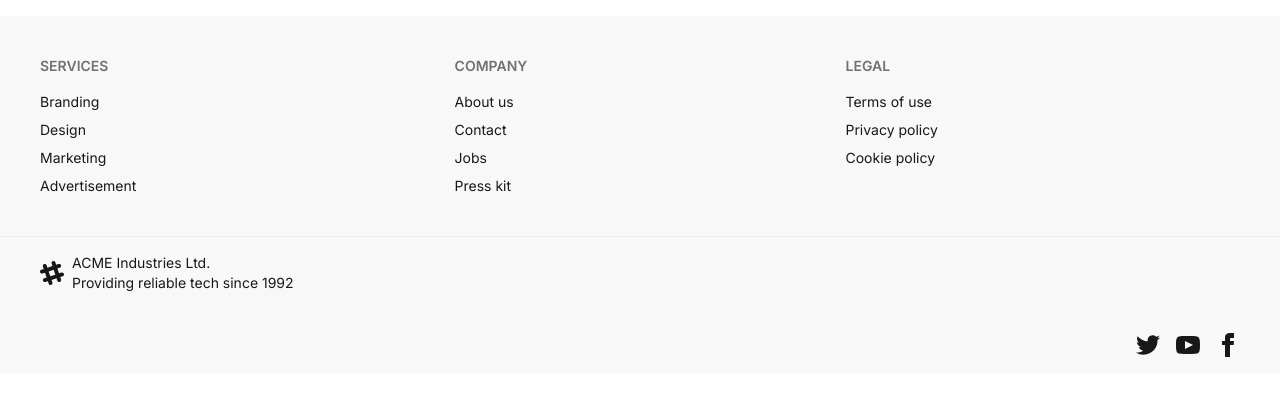
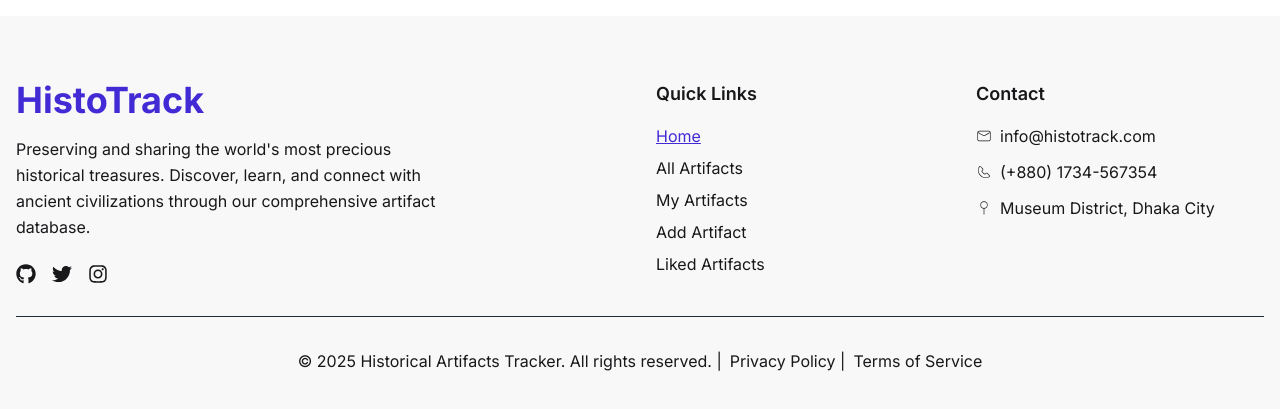
Before and after one commit to md-zeon/histo-track-client, a React (Vite) app: page / in a window 1280 px wide. Shown: the part 849-1258 px from the top of the page. Before the commit the page ends 1222 px from the top, so only its background shows below. Built offline with nearby package versions, Linux system fonts and the light colour scheme; no server answers.

Commit message:
Updated Footer

```diff
--- a/src/components/Footer.jsx
+++ b/src/components/Footer.jsx
@@ -1,85 +1,133 @@
+import { CiMail, CiMapPin, CiPhone } from "react-icons/ci";
+import { FaGithub, FaInstagram, FaTwitter } from "react-icons/fa";
+import { NavLink } from "react-router";
 
 const Footer = () => {
 	return (
 		<div>
-			<footer className='footer sm:footer-horizontal bg-base-200 text-base-content p-10'>
-				<nav>
-					<h6 className='footer-title'>Services</h6>
-					<a className='link link-hover'>Branding</a>
-					<a className='link link-hover'>Design</a>
-					<a className='link link-hover'>Marketing</a>
-					<a className='link link-hover'>Advertisement</a>
-				</nav>
-				<nav>
-					<h6 className='footer-title'>Company</h6>
-					<a className='link link-hover'>About us</a>
-					<a className='link link-hover'>Contact</a>
-					<a className='link link-hover'>Jobs</a>
-					<a className='link link-hover'>Press kit</a>
-				</nav>
-				<nav>
-					<h6 className='footer-title'>Legal</h6>
-					<a className='link link-hover'>Terms of use</a>
-					<a className='link link-hover'>Privacy policy</a>
-					<a className='link link-hover'>Cookie policy</a>
-				</nav>
-			</footer>
-			<footer className='footer bg-base-200 text-base-content border-base-300 border-t px-10 py-4'>
-				<aside className='grid-flow-col items-center'>
-					<svg
-						width='24'
-						height='24'
-						viewBox='0 0 24 24'
-						xmlns='http://www.w3.org/2000/svg'
-						fillRule='evenodd'
-						clipRule='evenodd'
-						className='fill-current'
-					>
-						<path d='M22.672 15.226l-2.432.811.841 2.515c.33 1.019-.209 2.127-1.23 2.456-1.15.325-2.148-.321-2.463-1.226l-.84-2.518-5.013 1.677.84 2.517c.391 1.203-.434 2.542-1.831 2.542-.88 0-1.601-.564-1.86-1.314l-.842-2.516-2.431.809c-1.135.328-2.145-.317-2.463-1.229-.329-1.018.211-2.127 1.231-2.456l2.432-.809-1.621-4.823-2.432.808c-1.355.384-2.558-.59-2.558-1.839 0-.817.509-1.582 1.327-1.846l2.433-.809-.842-2.515c-.33-1.02.211-2.129 1.232-2.458 1.02-.329 2.13.209 2.461 1.229l.842 2.515 5.011-1.677-.839-2.517c-.403-1.238.484-2.553 1.843-2.553.819 0 1.585.509 1.85 1.326l.841 2.517 2.431-.81c1.02-.33 2.131.211 2.461 1.229.332 1.018-.21 2.126-1.23 2.456l-2.433.809 1.622 4.823 2.433-.809c1.242-.401 2.557.484 2.557 1.838 0 .819-.51 1.583-1.328 1.847m-8.992-6.428l-5.01 1.675 1.619 4.828 5.011-1.674-1.62-4.829z'></path>
-					</svg>
-					<p>
-						ACME Industries Ltd.
-						<br />
-						Providing reliable tech since 1992
-					</p>
-				</aside>
-				<nav className='md:place-self-center md:justify-self-end'>
-					<div className='grid grid-flow-col gap-4'>
-						<a>
-							<svg
-								xmlns='http://www.w3.org/2000/svg'
-								width='24'
-								height='24'
-								viewBox='0 0 24 24'
-								className='fill-current'
+			<footer className='bg-base-200 text-base-content py-16'>
+				<div className='container mx-auto px-4'>
+					<div className='grid grid-cols-1 md:grid-cols-4 gap-8 mb-8'>
+						{/* Brand Section */}
+						<div className='col-span-1 md:col-span-2'>
+							<div className='flex items-center space-x-2 mb-4'>
+								<span className='text-4xl font-bold text-primary'>HistoTrack</span>
+							</div>
+							<p className='leading-relaxed mb-6 max-w-md'>
+								Preserving and sharing the world's most precious historical treasures. Discover, learn, and connect with
+								ancient civilizations through our comprehensive artifact database.
+							</p>
+							<div className='flex space-x-4'>
+								<a
+									href='https://github.com/md-zeon'
+									target='_blank'
+									className='hover:text-primary transition-colors'
+								>
+									<FaGithub className='w-5 h-5' />
+								</a>
+								<a
+									href='https://x.com/'
+									target='_blank'
+									className='hover:text-primary transition-colors'
+								>
+									<FaTwitter className='w-5 h-5' />
+								</a>
+								<a
+									href='https://www.instagram.com/zeonrahaman/'
+									target='_blank'
+									className='hover:text-primary transition-colors'
+								>
+									<FaInstagram className='w-5 h-5' />
+								</a>
+							</div>
+						</div>
+
+						{/* Quick Links */}
+						<div>
+							<h3 className='font-semibold text-lg mb-4'>Quick Links</h3>
+							<ul className='space-y-2'>
+								<li>
+									<NavLink
+										to='/'
+										className='hover:text-primary transition-colors'
+									>
+										Home
+									</NavLink>
+								</li>
+								<li>
+									<NavLink
+										to='/all-artifacts'
+										className='hover:text-primary transition-colors'
+									>
+										All Artifacts
+									</NavLink>
+								</li>
+								<li>
+									<NavLink
+										to='/my-artifacts'
+										className='hover:text-primary transition-colors'
+									>
+										My Artifacts
+									</NavLink>
+								</li>
+								<li>
+									<NavLink
+										to='/add-artifact'
+										className='hover:text-primary transition-colors'
+									>
+										Add Artifact
+									</NavLink>
+								</li>
+								<li>
+									<NavLink
+										to='/liked-artifacts'
+										className='hover:text-primary transition-colors'
+									>
+										Liked Artifacts
+									</NavLink>
+								</li>
+							</ul>
+						</div>
+
+						{/* Contact Info */}
+						<div>
+							<h3 className='font-semibold text-lg mb-4'>Contact</h3>
+							<ul className='space-y-3'>
+								<li className='flex items-center'>
+									<CiMail className='w-4 h-4 mr-2' />
+									<span>info@histotrack.com</span>
+								</li>
+								<li className='flex items-center'>
+									<CiPhone className='w-4 h-4 mr-2' />
+									<span>(+880) 1734-567354</span>
+								</li>
+								<li className='flex items-center'>
+									<CiMapPin className='w-4 h-4 mr-2' />
+									<span>Museum District, Dhaka City</span>
+								</li>
+							</ul>
+						</div>
+					</div>
+
+					<div className='border-t border-gray-800 pt-8 text-center'>
+						<p>
+							&copy; {new Date().getFullYear()} Historical Artifacts Tracker. All rights reserved. |
+							<NavLink
+								to='/privacy-policy'
+								className='hover:text-primary transition-colors ml-2'
 							>
-								<path d='M24 4.557c-.883.392-1.832.656-2.828.775 1.017-.609 1.798-1.574 2.165-2.724-.951.564-2.005.974-3.127 1.195-.897-.957-2.178-1.555-3.594-1.555-3.179 0-5.515 2.966-4.797 6.045-4.091-.205-7.719-2.165-10.148-5.144-1.29 2.213-.669 5.108 1.523 6.574-.806-.026-1.566-.247-2.229-.616-.054 2.281 1.581 4.415 3.949 4.89-.693.188-1.452.232-2.224.084.626 1.956 2.444 3.379 4.6 3.419-2.07 1.623-4.678 2.348-7.29 2.04 2.179 1.397 4.768 2.212 7.548 2.212 9.142 0 14.307-7.721 13.995-14.646.962-.695 1.797-1.562 2.457-2.549z'></path>
-							</svg>
-						</a>
-						<a>
-							<svg
-								xmlns='http://www.w3.org/2000/svg'
-								width='24'
-								height='24'
-								viewBox='0 0 24 24'
-								className='fill-current'
+								Privacy Policy
+							</NavLink>{" "}
+							|
+							<NavLink
+								to='/terms'
+								className='hover:text-primary transition-colors ml-2'
 							>
-								<path d='M19.615 3.184c-3.604-.246-11.631-.245-15.23 0-3.897.266-4.356 2.62-4.385 8.816.029 6.185.484 8.549 4.385 8.816 3.6.245 11.626.246 15.23 0 3.897-.266 4.356-2.62 4.385-8.816-.029-6.185-.484-8.549-4.385-8.816zm-10.615 12.816v-8l8 3.993-8 4.007z'></path>
-							</svg>
-						</a>
-						<a>
-							<svg
-								xmlns='http://www.w3.org/2000/svg'
-								width='24'
-								height='24'
-								viewBox='0 0 24 24'
-								className='fill-current'
-							>
-								<path d='M9 8h-3v4h3v12h5v-12h3.642l.358-4h-4v-1.667c0-.955.192-1.333 1.115-1.333h2.885v-5h-3.808c-3.596 0-5.192 1.583-5.192 4.615v3.385z'></path>
-							</svg>
-						</a>
+								Terms of Service
+							</NavLink>
+						</p>
 					</div>
-				</nav>
+				</div>
 			</footer>
 		</div>
 	);
```
